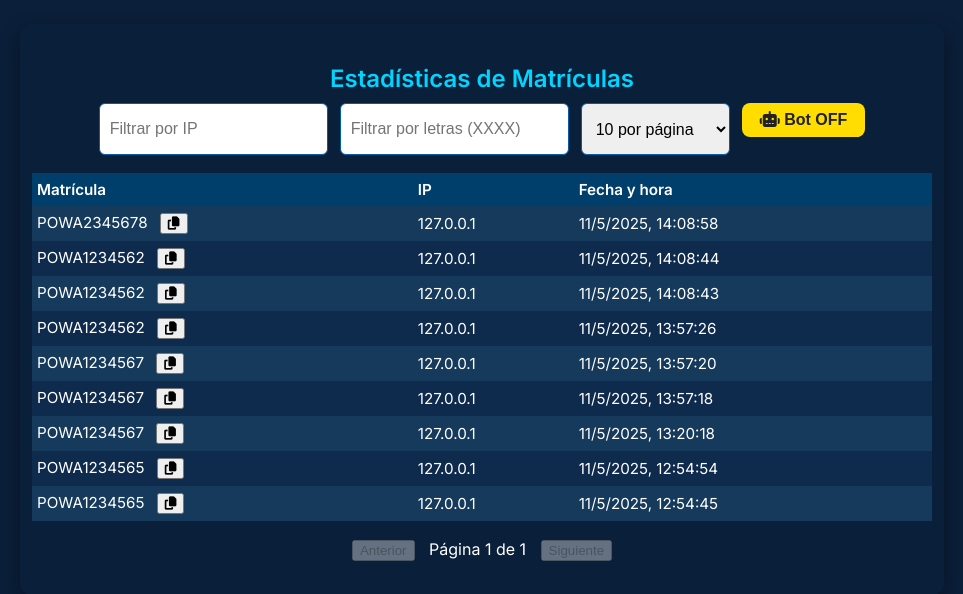
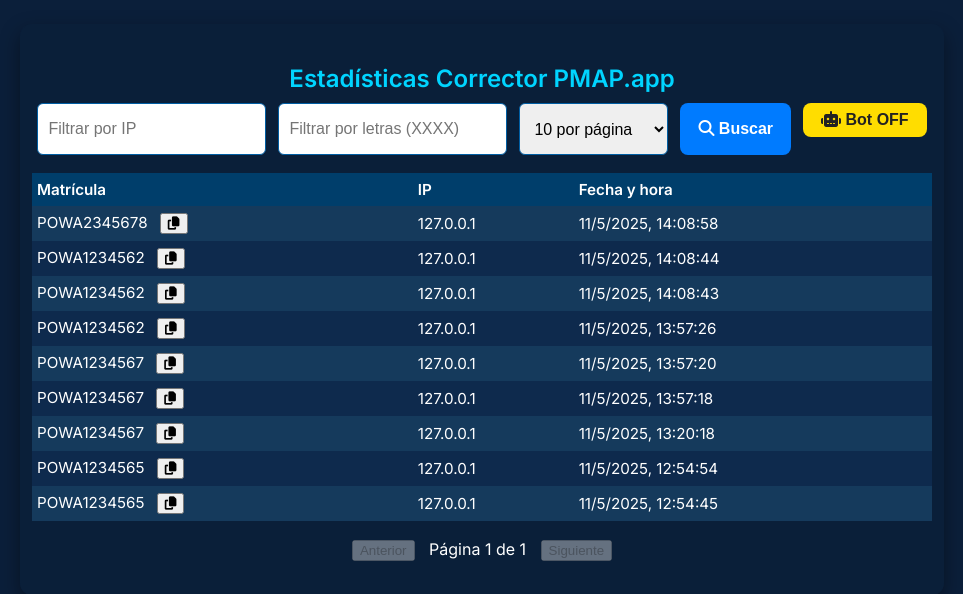
Before and after one commit to iKuneSocom/corrector_mat_teu, a Flask app: page /stats/ in a window 1280 px wide. Shown: the top 594 px of the page, without its empty margins (158-1121 px from the left). Run offline with Flask 2, Linux system fonts and the light colour scheme; data comes from the database, SQL or seed files in the repository; both versions use the stored data as it was after the commit.

Commit message:
Mejoras de Logo Interface de stats Resuelto el bug de la base de datos

```diff
--- a/stats/stats_db.py
+++ b/stats/stats_db.py
@@ -41,19 +41,21 @@ def api_correcciones():
     ip = request.args.get('ip')
     letras = request.args.get('letras')
     page = int(request.args.get('page', 1))
-    per_page = int(request.args.get('per_page', 20))
+    per_page = int(request.args.get('per_page', 10))
 
     db = get_db()
-    query = 'SELECT COUNT(*) FROM correcciones WHERE 1=1'
+    # Conteo total para paginación
+    count_query = 'SELECT COUNT(*) FROM correcciones WHERE 1=1'
     params = []
     if ip:
-        query += ' AND ip = ?'
+        count_query += ' AND ip = ?'
         params.append(ip)
     if letras:
-        query += ' AND matricula LIKE ?'
+        count_query += ' AND matricula LIKE ?'
         params.append(f'{letras.upper()}%')
-    total = db.execute(query, params).fetchone()[0]
+    total = db.execute(count_query, params).fetchone()[0]
 
+    # Consulta paginada
     query = 'SELECT matricula, ip, fecha FROM correcciones WHERE 1=1'
     params = []
     if ip:
--- a/templates/stats_db.html
+++ b/templates/stats_db.html
@@ -56,6 +56,16 @@
             background: #00ffaa;
             color: #0b1f3a;
         }
+        .boton-buscar {
+            background: #007bff;
+            color: #fff;
+            border: none;
+            border-radius: 8px;
+            padding: 8px 18px;
+            font-weight: bold;
+            cursor: pointer;
+            font-size: 1em;
+        }
         table {
             width: 100%;
             border-collapse: collapse;
@@ -95,7 +105,7 @@
 </head>
 <body>
     <div class="main-container">
-        <h1>Estadísticas de Matrículas</h1>
+        <h1>Estadísticas Corrector PMAP.app</h1>
         <div class="filters">
             <input type="text" id="filterIp" placeholder="Filtrar por IP">
             <input type="text" id="filterLetras" maxlength="4" placeholder="Filtrar por letras (XXXX)">
@@ -105,6 +115,7 @@
                 <option value="50">50 por página</option>
                 <option value="100">100 por página</option>
             </select>
+            <button id="buscarBtn" class="boton-buscar"><i class="fa-solid fa-magnifying-glass"></i> Buscar</button>
             <button class="boton-bot" id="toggleBot"><i class="fa-solid fa-robot"></i> Bot ON/OFF</button>
         </div>
         <table>
@@ -183,6 +194,7 @@
         document.getElementById('filterIp').addEventListener('input', () => { paginaActual = 1; cargarCorrecciones(); });
         document.getElementById('filterLetras').addEventListener('input', () => { paginaActual = 1; cargarCorrecciones(); });
         document.getElementById('perPage').addEventListener('change', () => { paginaActual = 1; cargarCorrecciones(); });
+        document.getElementById('buscarBtn').addEventListener('click', () => { paginaActual = 1; cargarCorrecciones(); });
 
         // --- Botón ON/OFF ---
         const toggleBotBtn = document.getElementById('toggleBot');
```
Also changed, not shown: static/ChatGPT Image 13 de maig del 2025, 22_36_50.png (added), static/Gemini_Generated_HEX_DIV.jpg (added), static/Gemini_Generated_HEX_DIV_2.jpg (added), static/Gemini_Generated_Image_2jjm7q2jjm7q2jjm.jpg (added), static/Gemini_Generated_Image_2jjm7r2jjm7r2jjm.jpg (added), static/Gemini_Generated_cartel.jpg (added), static/Leonardo_Kino_XL_Corporate_tech_identity_wide_layout_1218x554p_1.jpg (added), static/Logo_pmap_app_V1.png (added), stats.db, stats/stats_db.html (deleted).
